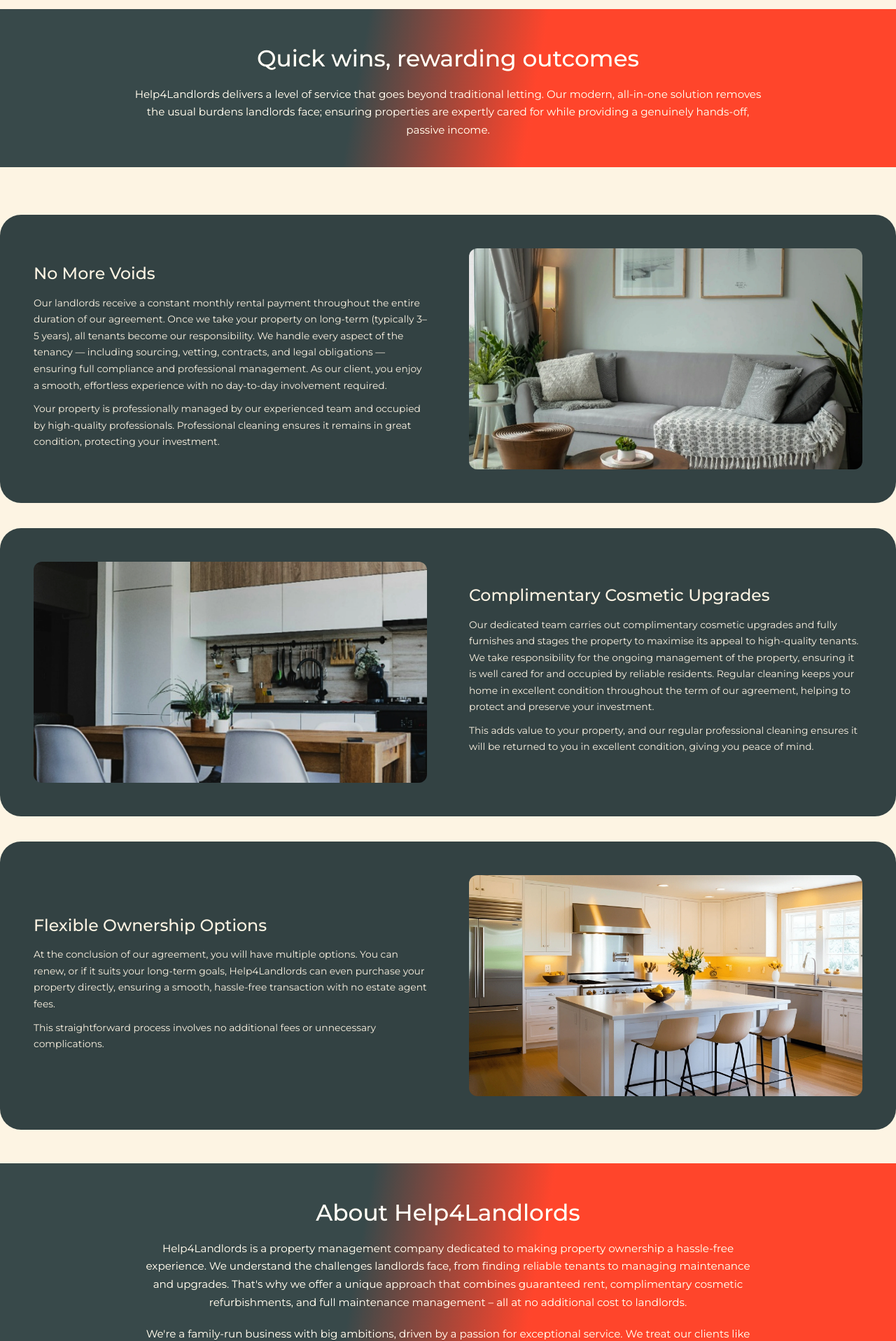
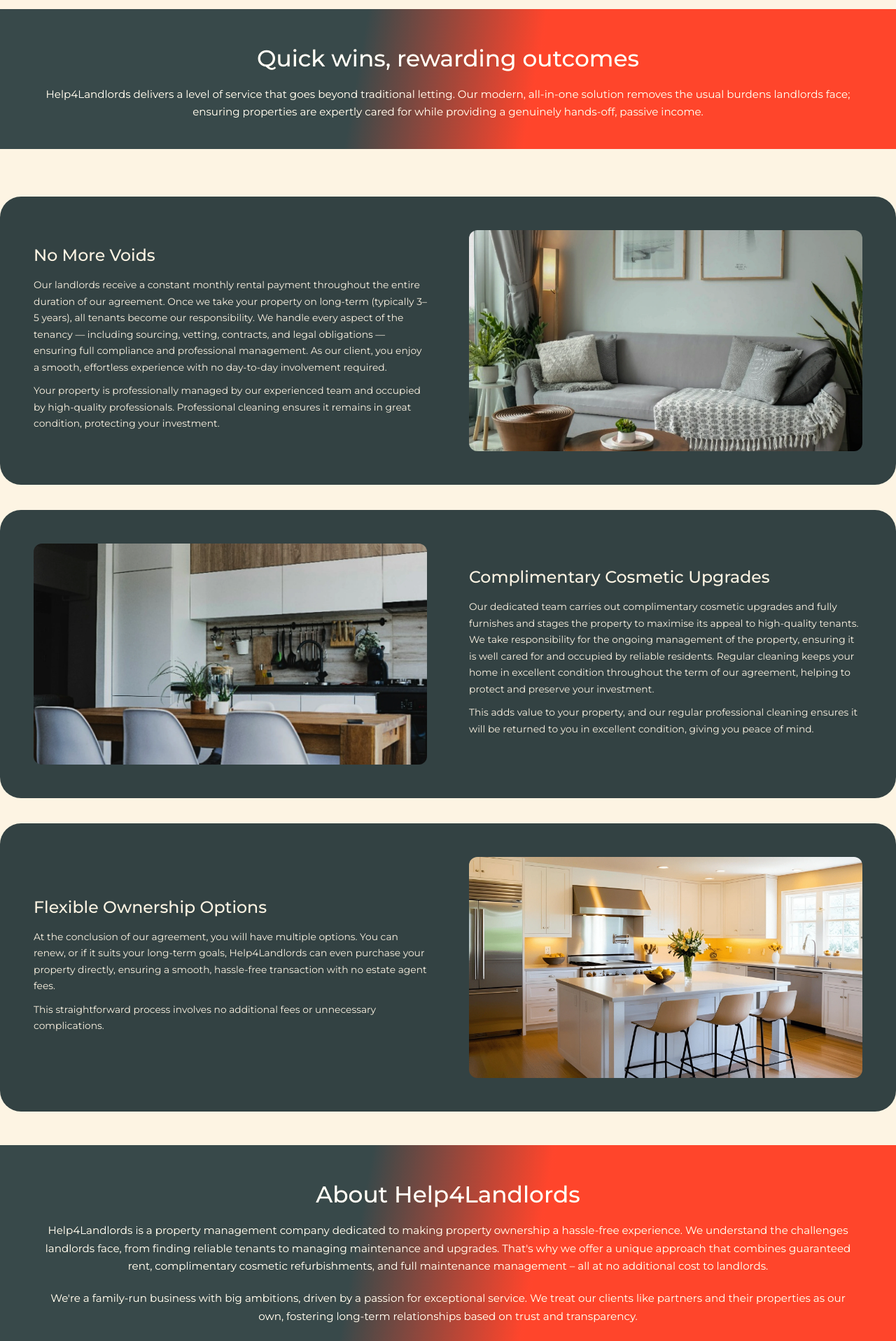
Before and after one commit to Tiger-Catori/Landlord-Website, a React (Vite) app in the folder Landing-Page/: page / in a window 1280 px wide. Shown: the part 806-2723 px from the top of the page at 70% size. Built offline with nearby package versions, Linux system fonts and the light colour scheme.

Commit message:
adjusting text in bleed headings. and 404 text

```diff
--- a/Landing-Page/src/components/About.jsx
+++ b/Landing-Page/src/components/About.jsx
@@ -56,7 +56,7 @@
         About Help4Landlords
       </h2>
       <p
-        className="=about__text__description"
+        className="about__text__description"
         id="about__p"
         data-aos="fade-right"
         data-aos-duration="1500"
@@ -69,7 +69,7 @@
         full maintenance management – all at no additional cost to landlords.
       </p>
       <p
-        className="=about__text__description"
+        className="about__text__description"
         id="about__p"
         data-aos="fade-left"
         data-aos-duration="1500"
--- a/Landing-Page/src/components/NotFound.jsx
+++ b/Landing-Page/src/components/NotFound.jsx
@@ -8,12 +8,12 @@
     <div className="not__found">
       {/* Split "404" into separate elements */}
       <h1>
-        <span className="digit">4</span>
+        {/*<span className="digit">4</span>
         <span className="zero-circle">0</span>
-        <span className="digit">4</span>
-        {/* <span class="digit">4</span>
+        <span className="digit">4</span>*/}
+        <span class="digit">4</span>
         <span class="digit">0</span>
-        <span class="digit">4</span>*/}
+        <span class="digit">4</span>
       </h1>
       <h2 className="path">
         404 - <span>{location.pathname}</span>
--- a/Landing-Page/src/css/About.css
+++ b/Landing-Page/src/css/About.css
@@ -93,7 +93,8 @@
 
 /* Constrain and center text content inside full-width banner */
 .about__text > * {
-    width: 70%;
+    max-width: 130rem;
+    width: 90%;
     margin: 0 auto;
     text-align: center;
 }
--- a/Landing-Page/src/css/Featured.css
+++ b/Landing-Page/src/css/Featured.css
@@ -43,7 +43,8 @@
 
 /* Constrain and center text content inside full-width banner */
 .featured__head > * {
-    width: 70%;
+    max-width: 130rem;
+    width: 90%;
     margin: 0 auto;
     text-align: center;
 }
--- a/Landing-Page/src/css/NotFound.css
+++ b/Landing-Page/src/css/NotFound.css
@@ -18,6 +18,10 @@
     color: var(--clr-accent5); /* Or whatever dark color you prefer */
     /* Optional: Adjust letter spacing slightly if needed */
     /* letter-spacing: -0.5em; */
+}
+
+.not__found h1 .digit:nth-child(2) {
+    color: var(--clr-accent5);
 }
 
 /* Special styling for the '0' to make it a circle with background image */
```
